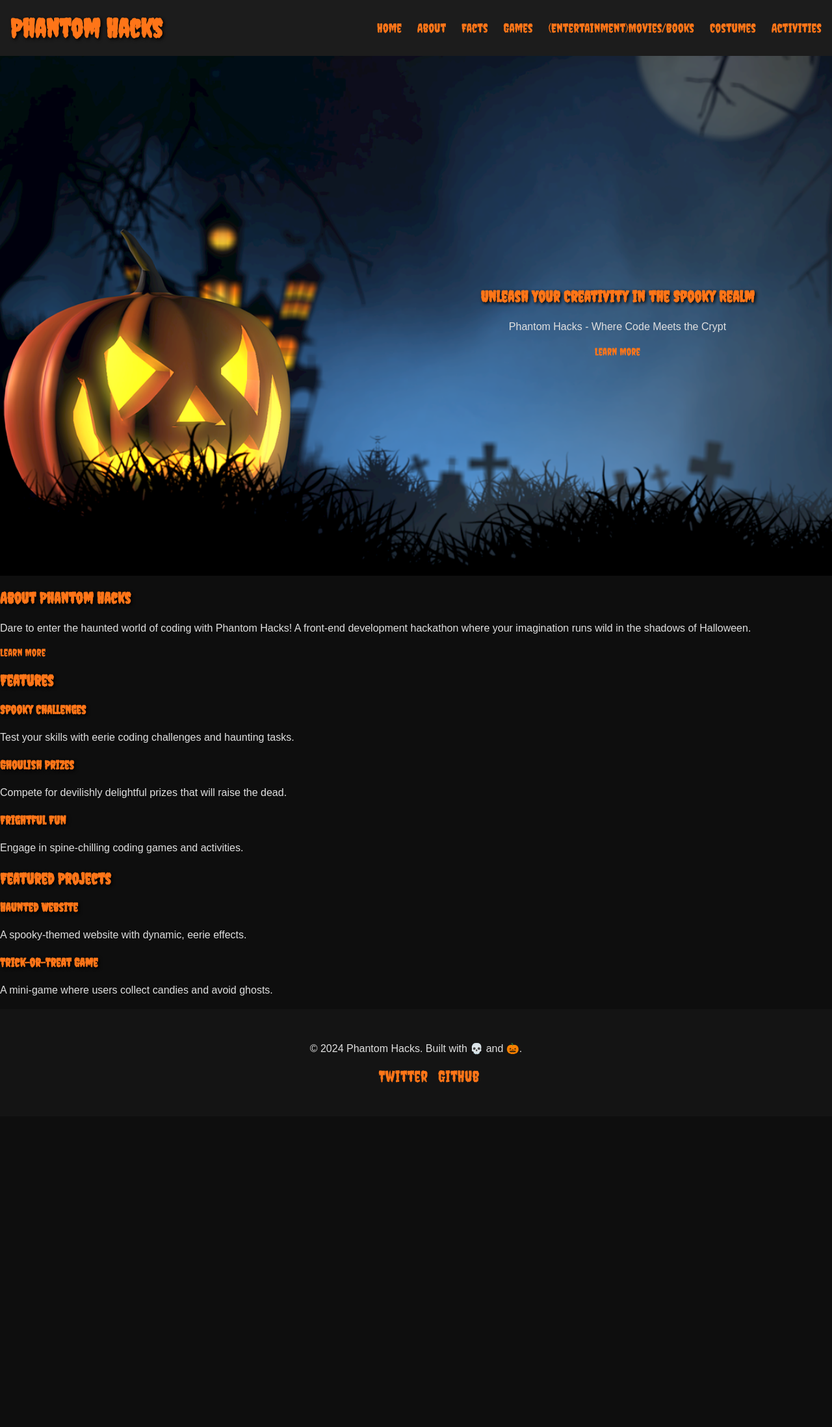
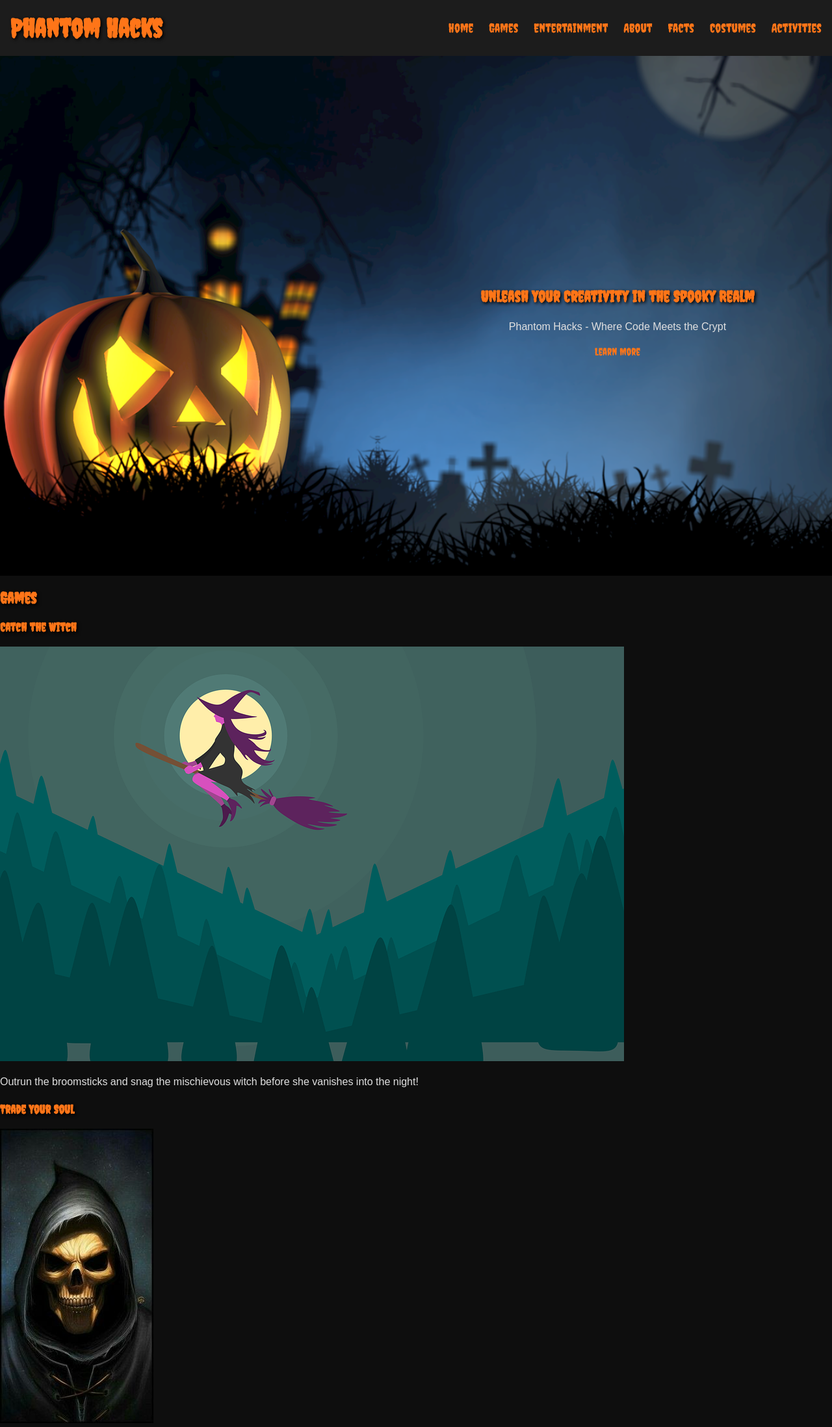
Before and after one commit to rajdeepchakraborty-rc/Phantom_Hacks, a plain HTML site: page index.html in a window 1280 px wide. Shown: the top 2196 px of the page at 65% size. Before the commit the page ends 1718 px from the top, so only its background shows below. Drawn offline with Linux system fonts and the light colour scheme; files whose address does not match are found by name.

Commit message:
Added: Home page HTML code

```diff
--- a/index.html
+++ b/index.html
@@ -1,26 +1,33 @@
 <!DOCTYPE html>
 <html lang="en">
+
 <head>
     <meta charset="UTF-8">
     <meta name="viewport" content="width=device-width, initial-scale=1.0">
     <title>Phantom Hacks</title>
+    <!-- Linked CSS file -->
     <link rel="stylesheet" href="styles.css">
     <!-- Added Fonts: Nosifer and Creepster -->
     <link href="https://fonts.googleapis.com/css2?family=Nosifer&family=Creepster&display=swap" rel="stylesheet">
+    <!-- Added Font Awesome Icons Latest Version to render Icons -->
+    <link rel="stylesheet" href="https://cdnjs.cloudflare.com/ajax/libs/font-awesome/6.6.0/css/all.min.css" integrity="sha512-Kc323vGBEqzTmouAECnVceyQqyqdsSiqLQISBL29aUW4U/M7pSPA/gEUZQqv1cwx4OnYxTxve5UMg5GT6L4JJg==" crossorigin="anonymous" referrerpolicy="no-referrer"/>
 </head>
+
 <body>
     <!-- Header Section -->
     <header class="header">
         <nav class="navbar">
-            <div class="logo">
-                <h1>Phantom Hacks</h1>
-            </div>
+            <a href="index.html">
+                <div class="logo">
+                    <h1>Phantom Hacks</h1>
+                </div>
+            </a>
             <ul class="nav-links">
-                <li><a href="#">Home</a></li>
+                <li><a href="index.html">Home</a></li>
+                <li><a href="#games">Games</a></li>
+                <li><a href="#entertainments">Entertainment</a></li>
                 <li><a href="#">About</a></li>
                 <li><a href="#">Facts</a></li>
-                <li><a href="#">Games</a></li><!-- Add Game: Catch the witch, Trade Soul, Trick or Treat -->
-                <li><a href="#">(Entertainment)Movies/Books</a></li>
                 <li><a href="#">Costumes</a></li>
                 <li><a href="#">Activities</a></li>
             </ul>
@@ -32,62 +39,78 @@
         <div class="hero-text">
             <h2>Unleash Your Creativity in the Spooky Realm</h2>
             <p>Phantom Hacks - Where Code Meets the Crypt</p>
-            <a href="#" class="cta-button">Learn More</a>
+            <a href="#" class="cta-button">Learn More</a> <!-- Redirect to About page -->
         </div>
     </section>
 
-    <!-- About Section -->
-    <section class="about" id="about">
-        <h2>About Phantom Hacks</h2>
-        <p>Dare to enter the haunted world of coding with Phantom Hacks! A front-end development hackathon where your imagination runs wild in the shadows of Halloween.</p>
-        <a href="#" class="cta-button">Learn More</a> <!-- Redirect to About page -->
-    </section>
-
-    <!-- Features Section -->
-    <section class="features" id="features">
-        <h2>Features</h2>
-        <div class="feature-cards">
+    <!-- Games Section --> <!-- Add Game: Catch the witch, Trade Soul, Trick or Treat -->
+    <section class="games" id="games">
+        <h2>Games</h2>
+        <div class="game-cards">
             <div class="card">
-                <h3>Spooky Challenges</h3>
-                <p>Test your skills with eerie coding challenges and haunting tasks.</p>
+                <h3>Catch the Witch</h3>
+                <div class="card-img">
+                    <img src="Assets/Game_Cards/Catch the Witch.png" alt="Catch the Witch Game">
+                </div>
+                <p>Outrun the broomsticks and snag the mischievous witch before she vanishes into the night!</p>
             </div>
             <div class="card">
-                <h3>Ghoulish Prizes</h3>
-                <p>Compete for devilishly delightful prizes that will raise the dead.</p>
+                <h3>Trade Your Soul</h3>
+                <div class="card-img">
+                    <img src="Assets/Game_Cards/Trade Soul.jpg" alt="Trade Your Soul" class="card-img">
+                </div>
+                <p>Make chilling deals and trade your soul for thrilling rewards in this spine-tingling adventure!</p>
             </div>
             <div class="card">
-                <h3>Frightful Fun</h3>
-                <p>Engage in spine-chilling coding games and activities.</p>
+                <h3>Trick or Treat</h3>
+                <div class="card-img">
+                    <img src="Assets/Game_Cards/Trick or Treat.jpg" alt="Trick or Treat" class="card-img">
+                </div>
+                <p>Embark on a spooky quest for candy, where every house holds a delightful surprise or a haunting
+                    trick!</p>
             </div>
         </div>
     </section>
 
-    <!-- Projects Section -->
-    <section class="projects" id="projects">
-        <h2>Featured Projects</h2>
-        <div class="project-grid">
-            <div class="project">
-                <h3>Haunted Website</h3>
-                <p>A spooky-themed website with dynamic, eerie effects.</p>
+    <!-- Entertainment Section -->
+    <section class="entertainments" id="entertainments">
+        <h2>Entertainment</h2>
+        <!-- Add Dropdown: Movies/Books -->
+        <div class="entertainment-grid">
+            <div class="entertainment">
+                <h3>Movies</h3>
+                <p>Sink into spine-chilling tales and eerie flicks that will keep you on the edge of your seat all
+                    Halloween night!</p>
             </div>
-            <div class="project">
-                <h3>Trick-or-Treat Game</h3>
-                <p>A mini-game where users collect candies and avoid ghosts.</p>
+            <div class="entertainment">
+                <h3>Books</h3>
+                <p>Dive into haunting stories and dark mysteries that will send shivers down your spine with every turn
+                    of the page!</p>
             </div>
         </div>
+    </section>
+
+    <!-- Contact Section -->
+    <section class="contact" id="contact">
+        <h2>The Graveyard</h2>
+        <form action="#" method="POST">
+            <input type="text" name="name" placeholder="Your Name" required>
+            <input type="email" name="email" placeholder="Your Email" required>
+            <textarea name="message" placeholder="Your Message" required></textarea>
+            <button type="submit">Book Your Slot</button>
+        </form>
     </section>
 
     <!-- Footer Section -->
     <footer class="footer">
         <p>&copy; 2024 Phantom Hacks. Built with 💀 and 🎃.</p>
-        <ul class="social-links">
-            <li><a href="https://twitter.com" target="_blank">Twitter</a></li>
-            <li><a href="https://github.com" target="_blank">GitHub</a></li>
-        </ul>
+        <!-- Social Icons -->
+        <div class="social-links">
+            <a href="https://github.com"><i class="fab fa-github"></i></a>
+            <a href="https://linkedin.com/"><i class="fa-brands fa-linkedin"></i></a>
+            <a href="https://twitter.com/"><i class="fa-brands fa-x-twitter"></i></a>
+        </div>
     </footer>
+</body>
 
-
-
-
-</body>
 </html>
```
